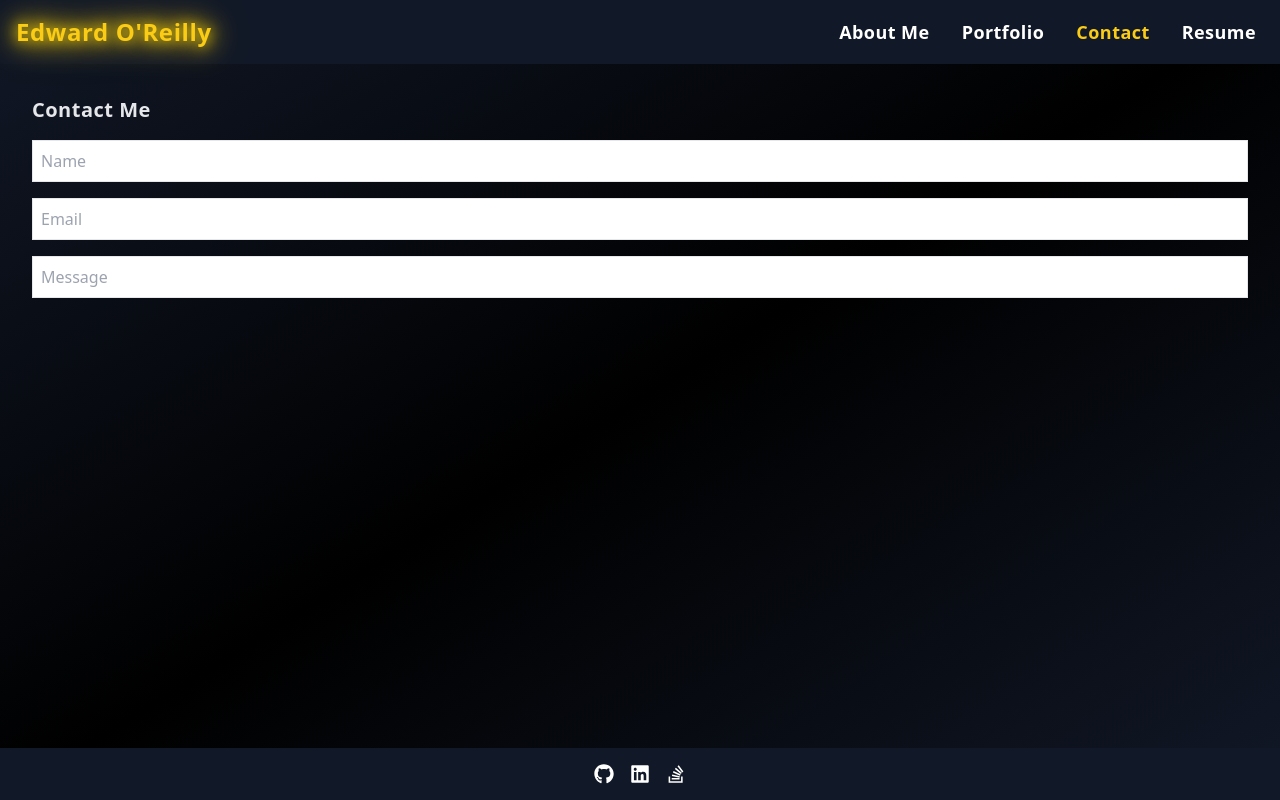
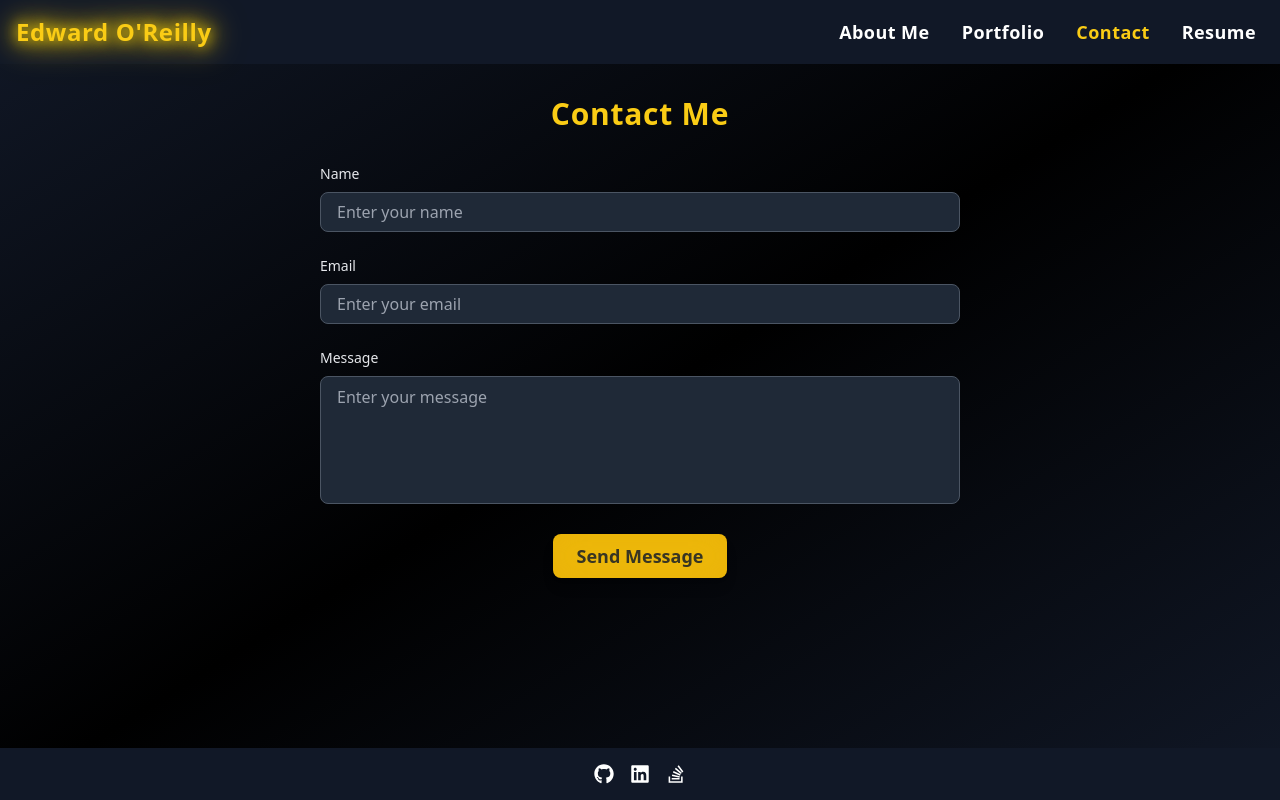
Before and after one commit to eoreilly0906/Edward-O-Portfolio, a React (Vite) app in the folder main/: page /contact in a window 1280 px wide. Built offline with nearby package versions, Linux system fonts and the light colour scheme.

Commit message:
Refinements for the data in the components

```diff
--- a/main/package.json
+++ b/main/package.json
@@ -10,6 +10,7 @@
     "preview": "vite preview"
   },
   "dependencies": {
+    "@emailjs/browser": "^4.4.1",
     "react": "^18.2.0",
     "react-dom": "^18.2.0",
     "react-icons": "^5.0.1",
--- a/main/src/App.jsx
+++ b/main/src/App.jsx
@@ -22,6 +22,7 @@ export default function App() {
   );
 }
 
+//Header component
 function Header() {
   return (
     <header className="bg-gray-900 text-white p-4 flex justify-between items-center">
@@ -51,6 +52,7 @@ function Header() {
   );
 }
 
+//Footer component
 function Footer() {
   return (
     <footer className="bg-gray-900 text-white p-4 flex justify-center space-x-4">
--- a/main/src/components/About.jsx
+++ b/main/src/components/About.jsx
@@ -1,10 +1,11 @@
 import React from 'react';
-
+//About component
 function About() {
   return (
     <section className="text-center p-4">
-      <img src="/path-to-photo.jpg" alt="Developer" className="mx-auto rounded-full w-32 h-32" />
-      <p className="mt-4">Hello! I'm a passionate web developer specializing in modern JavaScript frameworks.</p>
+      <p className="mt-4">Hello! My name is Edward O'Reilly! </p>
+      <p className="mt-4">I'm a software developer as well as musician.</p>
+      <p className="mt-4"> I have just started a challenging coding bootcamp and have been enjoying learning and implementing what I’ve learned into various projects. My goal is to be able to develop software to improve the quality of life for everyone throughout the world and the software field.  </p>
     </section>
   );
 }
--- a/main/src/components/Contact.jsx
+++ b/main/src/components/Contact.jsx
@@ -1,8 +1,11 @@
-import React, { useState } from 'react';
+import React, { useState, useRef } from 'react';
+import emailjs from '@emailjs/browser';
 
 function Contact() {
+  const form = useRef();
   const [formData, setFormData] = useState({ name: "", email: "", message: "" });
   const [errors, setErrors] = useState({});
+  const [status, setStatus] = useState({ loading: false, success: false, error: null });
 
   const validate = () => {
     let newErrors = {};
@@ -13,23 +16,90 @@ function Contact() {
     return Object.keys(newErrors).length === 0;
   };
 
+  const handleSubmit = async (e) => {
+    e.preventDefault();
+    if (validate()) {
+      setStatus({ loading: true, success: false, error: null });
+      try {
+        // Replace these with your actual EmailJS credentials
+        const result = await emailjs.sendForm(
+          'YOUR_SERVICE_ID', // Service ID
+          'YOUR_TEMPLATE_ID', // Template ID
+          form.current,
+          'YOUR_PUBLIC_KEY' // Public Key
+        );
+
+        if (result.text === 'OK') {
+          setStatus({ loading: false, success: true, error: null });
+          setFormData({ name: "", email: "", message: "" }); // Reset form
+          setTimeout(() => setStatus(prev => ({ ...prev, success: false })), 5000); // Clear success message after 5s
+        }
+      } catch (error) {
+        console.error('Failed to send email:', error);
+        setStatus({ loading: false, success: false, error: 'Failed to send message. Please try again.' });
+      }
+    }
+  };
+
+  const renderField = (field) => {
+    const isMessage = field === 'message';
+    const Component = isMessage ? 'textarea' : 'input';
+    const label = field.charAt(0).toUpperCase() + field.slice(1);
+
+    return (
+      <div key={field} className="mb-4">
+        <label htmlFor={field} className="block text-sm font-medium text-gray-200 mb-2">
+          {label}
+        </label>
+        <Component
+          id={field}
+          name={field}
+          type={field === 'email' ? 'email' : 'text'}
+          placeholder={`Enter your ${label.toLowerCase()}`}
+          className={`w-full px-4 py-2 bg-gray-800 border ${
+            errors[field] ? 'border-red-500' : 'border-gray-600'
+          } rounded-lg focus:outline-none focus:ring-2 focus:ring-yellow-400 focus:border-transparent text-white placeholder-gray-400 transition-colors ${
+            isMessage ? 'h-32 resize-none' : 'h-10'
+          }`}
+          value={formData[field]}
+          onChange={(e) => setFormData({ ...formData, [field]: e.target.value })}
+          onBlur={validate}
+        />
+        {errors[field] && (
+          <p className="mt-1 text-sm text-red-400">{errors[field]}</p>
+        )}
+      </div>
+    );
+  };
+
   return (
-    <section className="p-4">
-      <h2 className="text-xl font-bold">Contact Me</h2>
-      <form className="mt-4 space-y-4">
-        {['name', 'email', 'message'].map(field => (
-          <div key={field}>
-            <input
-              type={field === 'email' ? 'email' : 'text'}
-              placeholder={field.charAt(0).toUpperCase() + field.slice(1)}
-              className="border p-2 w-full"
-              value={formData[field]}
-              onChange={(e) => setFormData({ ...formData, [field]: e.target.value })}
-              onBlur={validate}
-            />
-            {errors[field] && <p className="text-red-500 text-sm">{errors[field]}</p>}
+    <section className="p-4 max-w-2xl mx-auto">
+      <h2 className="text-3xl font-bold mb-8 text-center text-yellow-400">Contact Me</h2>
+      <form ref={form} onSubmit={handleSubmit} className="space-y-6">
+        {['name', 'email', 'message'].map(renderField)}
+
+        {status.error && (
+          <div className="text-red-400 text-center text-sm">
+            {status.error}
           </div>
-        ))}
+        )}
+
+        {status.success && (
+          <div className="text-green-400 text-center text-sm">
+            Message sent successfully!
+          </div>
+        )}
+
+        <div className="text-center">
+          <button
+            type="submit"
+            disabled={status.loading}
+            className={`btn btn-primary px-8 py-3 rounded-lg text-lg font-semibold transition-all duration-300
+              ${status.loading ? 'opacity-50 cursor-not-allowed' : 'hover:scale-105'}`}
+          >
+            {status.loading ? 'Sending...' : 'Send Message'}
+          </button>
+        </div>
       </form>
     </section>
   );
--- a/main/src/components/Portfolio.jsx
+++ b/main/src/components/Portfolio.jsx
@@ -1,5 +1,5 @@
 import React from 'react';
-
+//Portfolio component
 function Portfolio() {
   const projects = [
     {
@@ -12,42 +12,42 @@ function Portfolio() {
     },
     {
       id: 2,
-      title: "Project 2",
-      description: "Description for project 2",
+      title: "AI Weather Person",
+      description: "Weather app that uses AI to predict the weather as Shaggy from Scooby Doo",
       liveDemo: "/Users/edwardoreilly/Desktop/Screenshot%202025-03-05%20at%201.35.46%E2%80%AFPM.png",
       github: "https://github.com/eoreilly0906/AI-Weather-Person",
       image: "/path-to-image.jpg"
     },
     {
       id: 3,
-      title: "Project 3",
-      description: "Description for project 3",
-      liveDemo: "#",
-      github: "#",
+      title: "It's The Journey",
+      description: "A build your own vehice project using typescript and Node.js",
+      liveDemo: "https://drive.google.com/file/d/1APmtAO9miZN6gbOwB1CC2CfI8XBZ4OR0/view",
+      github: "https://github.com/eoreilly0906/It-s-The-Journey",
       image: "/path-to-image.jpg"
     },
     // Add more projects as needed
-    {
-      id: 4,
-      title: "Project 4",
-      description: "Description for project 4",
-      liveDemo: "#",
-      github: "#",
-    },
-    {
-      id: 5,
-      title: "Project 5",
-      description: "Description for project 5",
-      liveDemo: "#",
-      github: "#",
-    },
-    {
-      id: 6,
-      title: "Project 6",
-      description: "Description for project 6",
-      liveDemo: "#",
-      github: "#",
-    }
+    // {
+    //   id: 4,
+    //   title: "Project 4",
+    //   description: "Description for project 4",
+    //   liveDemo: "#",
+    //   github: "#",
+    // },
+    // {
+    //   id: 5,
+    //   title: "Project 5",
+    //   description: "Description for project 5",
+    //   liveDemo: "#",
+    //   github: "#",
+    // },
+    // {
+    //   id: 6,
+    //   title: "Project 6",
+    //   description: "Description for project 6",
+    //   liveDemo: "#",
+    //   github: "#",
+    // }
   ];
 
   return (
--- a/main/src/components/Resume.jsx
+++ b/main/src/components/Resume.jsx
@@ -6,8 +6,9 @@ function Resume() {
       <h2 className="text-xl font-bold">Resume</h2>
       <a href="/resume.pdf" className="text-blue-500">Download My Resume</a>
       <ul className="list-disc mt-4 ml-4">
-        <li>JavaScript (ES6+)</li>
-        <li>React & Node.js</li>
+        <li>JavaScript</li>
+        <li>React</li>
+        <li>Node.js</li>
         <li>Database Management</li>
       </ul>
     </section>
```
Also changed, not shown: main/src/styles.css (+8 -7 lines), main/manifest.json (added), 11 other files (tests, documents, lock files or other folders).
